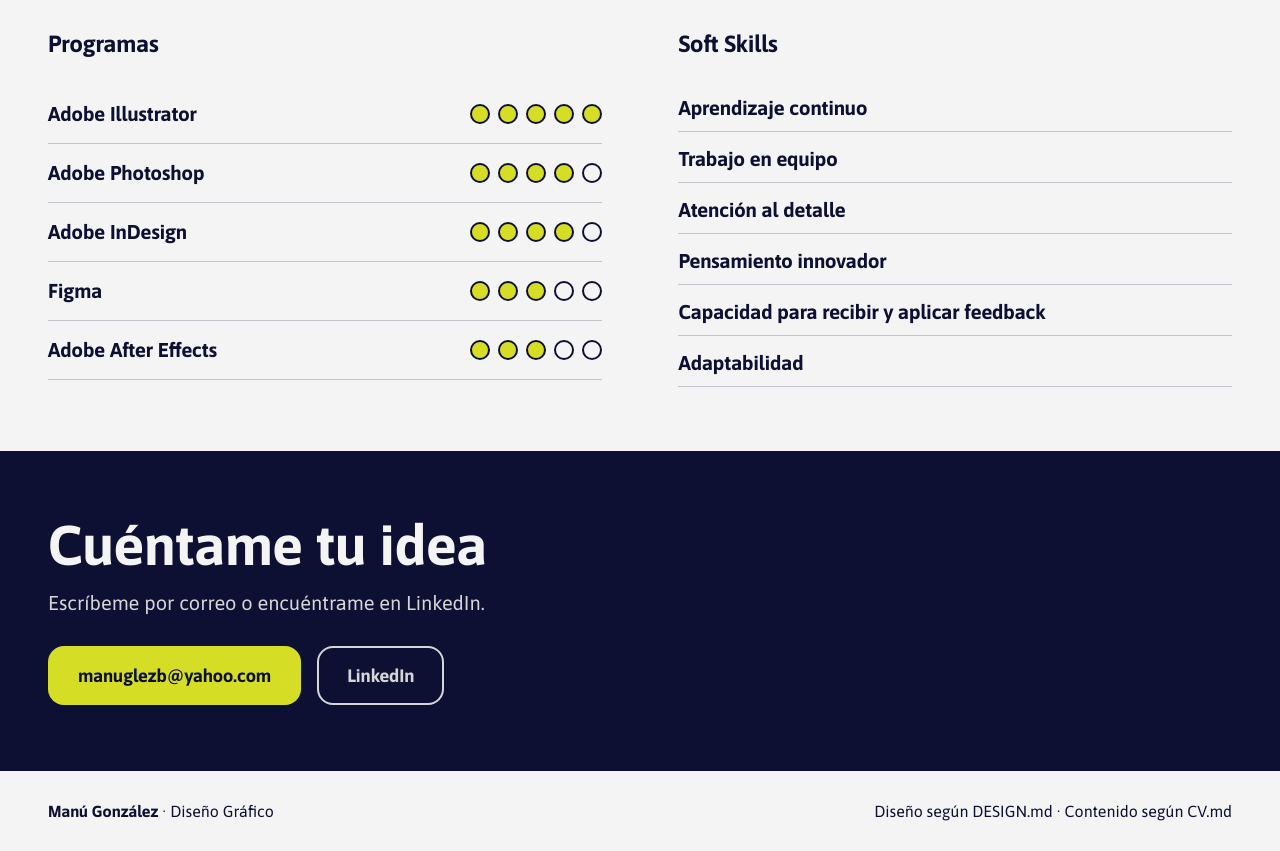
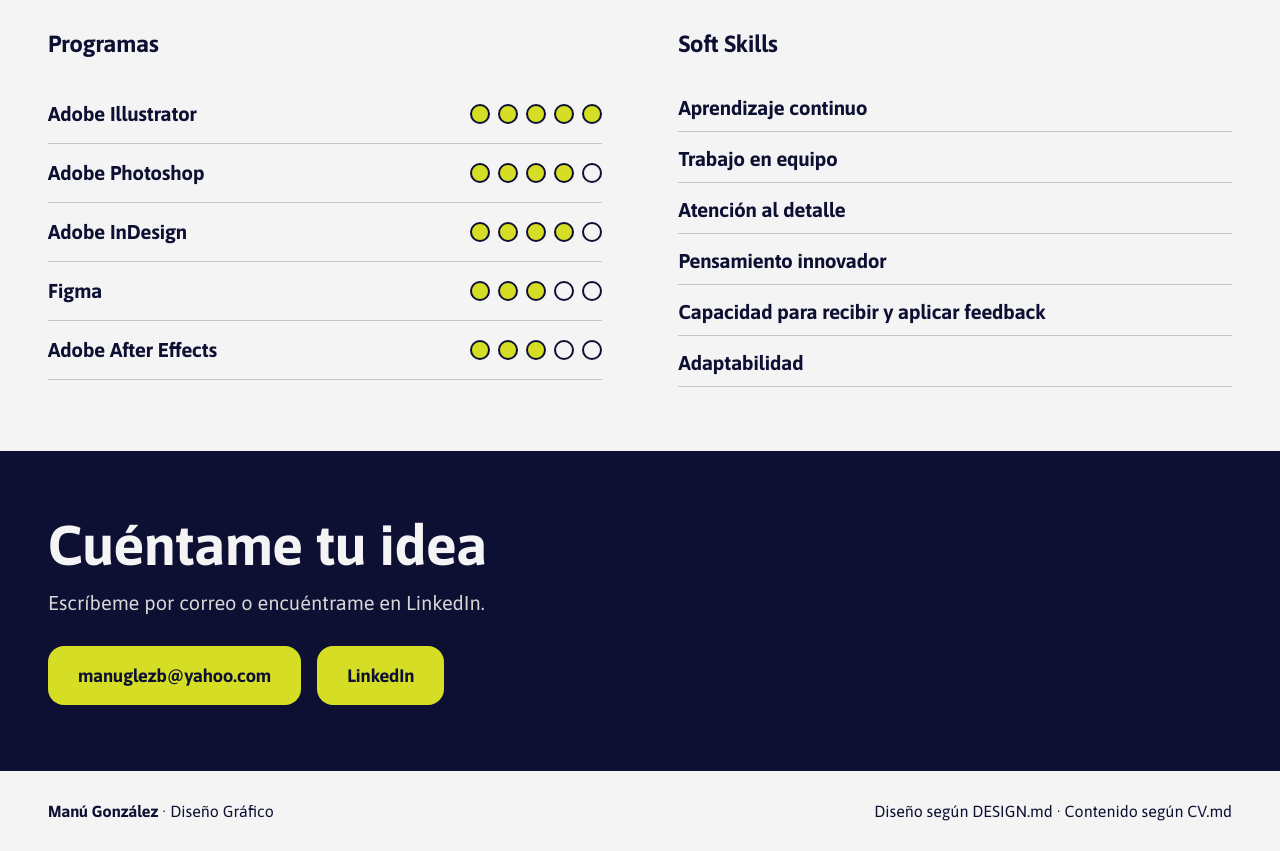
Before and after one commit to Manubrugger/cv-manu-gonzalez, a plain HTML site: page index.html in a window 1280 px wide. Shown: the part 4133-4984 px from the top of the page. Drawn offline with Linux system fonts and the light colour scheme.

Commit message:
Botón LinkedIn igual al de correo

```diff
--- a/index.html
+++ b/index.html
@@ -128,8 +128,8 @@ h2{font-size:var(--fs-display-small);line-height:var(--lh-tight);margin:0 0 12px
 .btn{display:inline-block;font-family:inherit;font-weight:700;font-size:18px;padding:14px 28px;border-radius:var(--r-md);cursor:pointer;text-decoration:none;border:2px solid transparent;transition:background 180ms ease,color 180ms ease,transform 180ms ease}
 .btn-mail{background:var(--colors-secondary);color:var(--colors-primary)}
 .btn-mail:hover{background:var(--colors-bg);transform:translateY(-2px) scale(1.02)}
-.btn-li{background:transparent;border-color:var(--colors-neutral);color:var(--colors-neutral)}
-.btn-li:hover{background:var(--colors-secondary);border-color:var(--colors-secondary);color:var(--colors-primary)}
+.btn-li{background:var(--colors-secondary);color:var(--colors-primary)}
+.btn-li:hover{background:var(--colors-bg);transform:translateY(-2px) scale(1.02)}
 .btn-row{display:flex;gap:16px;flex-wrap:wrap}
 footer{border-top:2px solid var(--colors-primary)}
 footer .wrap{padding-top:28px;padding-bottom:28px;display:flex;gap:12px;flex-wrap:wrap;align-items:center;justify-content:space-between}
```
